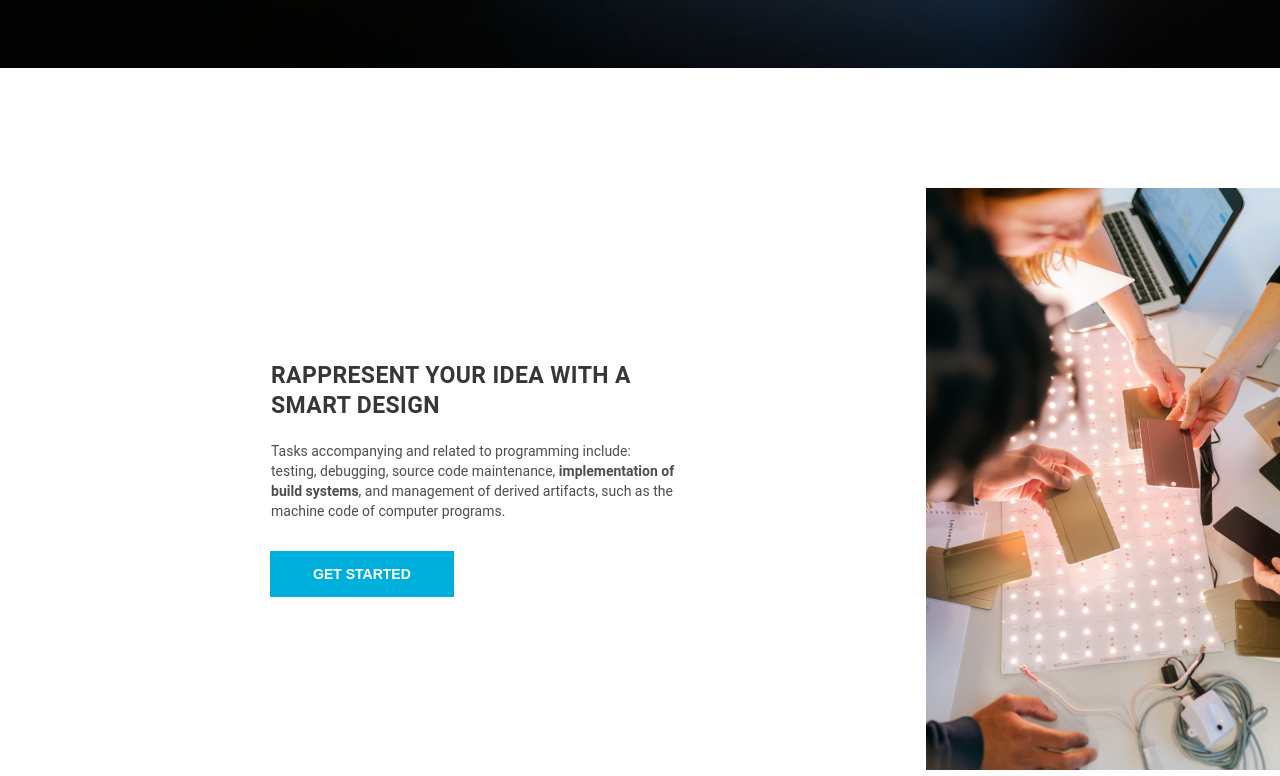
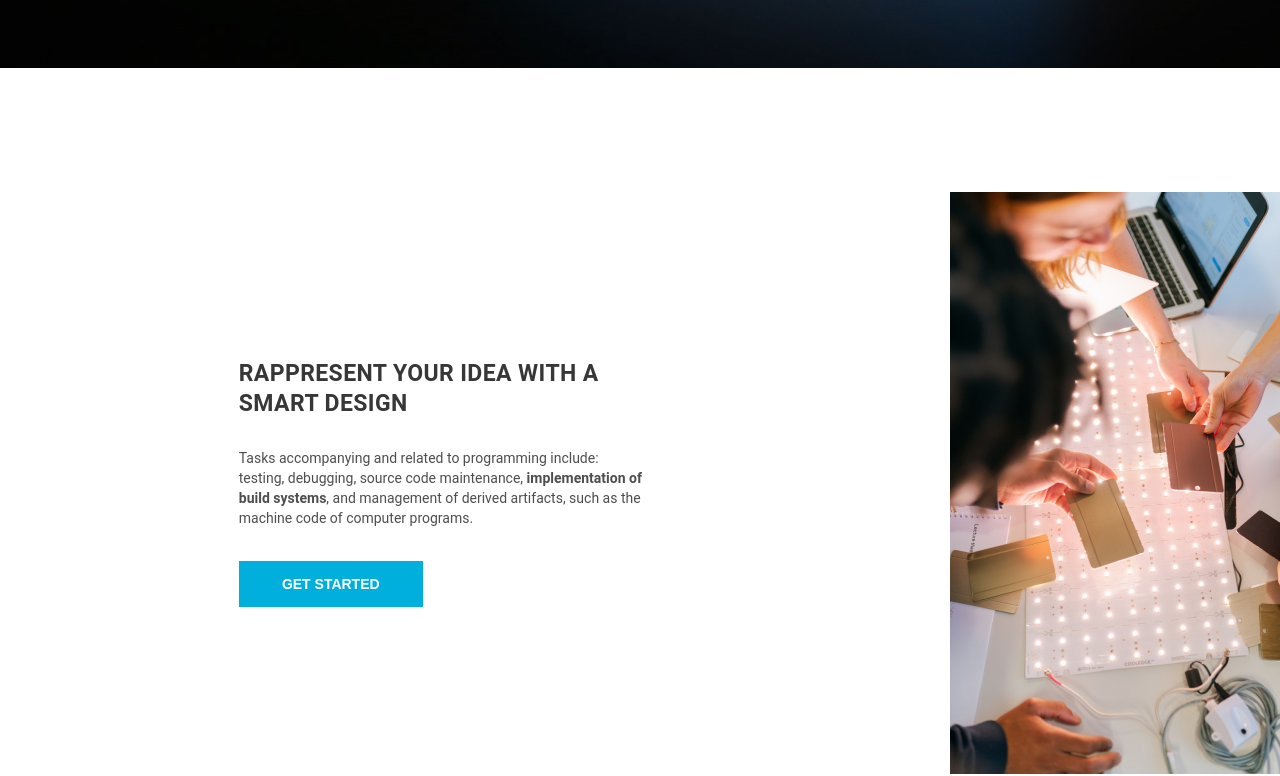
Before and after one commit to AnnaMintel/WebDev, a plain HTML site: page index.html in a window 1280 px wide. Shown: the part 676-1452 px from the top of the page. Drawn offline with Linux system fonts and the light colour scheme.

Commit message:
feat: refactored styles using flex

```diff
--- a/index.html
+++ b/index.html
@@ -46,14 +46,17 @@
         </div>
 
         <div class="secondpage">
+
+            <div class="Text2ndPage">
+                <h2>Rappresent your idea with a smart Design</h2>
+                <p>Tasks accompanying and related to programming include: <br> testing, debugging, source
+                    code
+                    maintenance, <b>implementation of build systems</b>, and management of derived artifacts, such as
+                    the
+                    machine code of computer programs.</p>
+                <button>GET STARTED</button>
+            </div>
             <img id="ContentImage1" src="content-image-1.jpg" alt="ContentImage1">
-            <p id="phrase2">Rappresent your idea with a smart Design</p>
-            <p id="phrase3">Tasks accompanying and related to programming include: <br> testing, debugging, source
-                code
-                maintenance, <b>implementation of build systems</b>, and management of derived artifacts, such as
-                the
-                machine code of computer programs.</p>
-            <button class="buttonGetStarted2">GET STARTED</button>
         </div>
 
         <div class="thirdpage">
--- a/style.css
+++ b/style.css
@@ -131,69 +131,63 @@ body {
 .secondpage {
   width: 1600px;
   height: 830px;
-  left: 0px;
-  top: 0px;
-
+  display: flex;
+  align-items: center;
+  justify-content: space-around;
   background: #ffffff;
 }
 
 #ContentImage1 {
-  position: absolute;
   width: 407px;
   height: 582px;
-  left: 926px;
-  top: 864px;
+  margin-right: 100px;
 }
 
-#phrase2 {
-  position: absolute;
-  width: 370px;
+.Text2ndPage {
+  width: 420px;
+  height: 248px;
+  display: flex;
+  flex-direction: column;
+  align-items: flex-start;
+  justify-content: space-between;
+  padding: 6px;
+  margin-left: 90px;
+}
+
+.Text2ndPage h2 {
+  width: 100%;
   height: 56px;
-  left: 271px;
-  top: 1018px;
-  font-style: normal;
   font-weight: bold;
   font-size: 23px;
   line-height: 30px;
-  display: flex;
-  align-items: flex-end;
   letter-spacing: 0.4px;
   text-transform: uppercase;
   color: #373737;
+  margin: 0px;
 }
 
-#phrase3 {
-  position: absolute;
-  width: 412px;
+.Text2ndPage p {
+  width: 100%;
   height: 80px;
-  left: 271px;
-  top: 1103px;
-  font-style: normal;
-  font-weight: normal;
   font-size: 14px;
   line-height: 20px;
   letter-spacing: 0px;
   color: #4e4e4e;
+  margin: 10px 0px;
 }
-.buttonGetStarted2 {
+.Text2ndPage button {
   width: 184px;
   height: 46px;
-  left: 269.9px;
-  top: 1227px;
   background-color: #00afdb;
-  border-bottom: none;
-  position: absolute;
   border: none;
   font-style: normal;
   font-weight: bold;
   font-size: 14px;
   line-height: 16px;
-  align-items: center;
-  text-align: center;
   color: #ffffff;
 }
 
-.buttonGetStarted2:hover {
+.Text2ndPage button:hover {
   background-color: #009cc2;
   cursor: pointer;
 }
```
